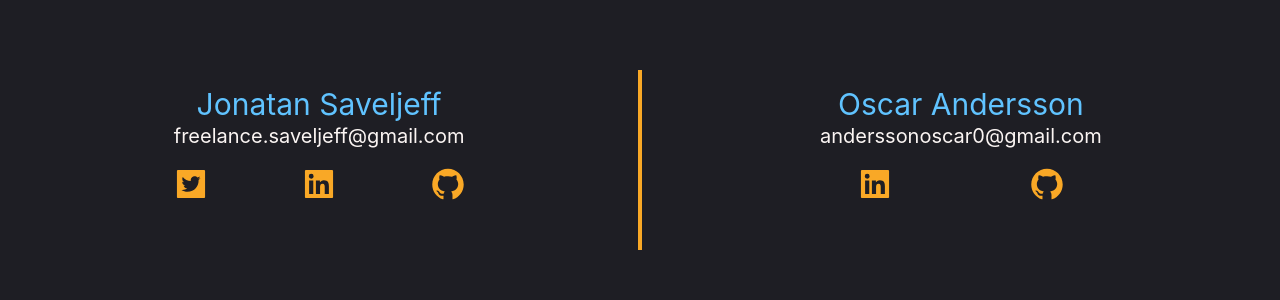
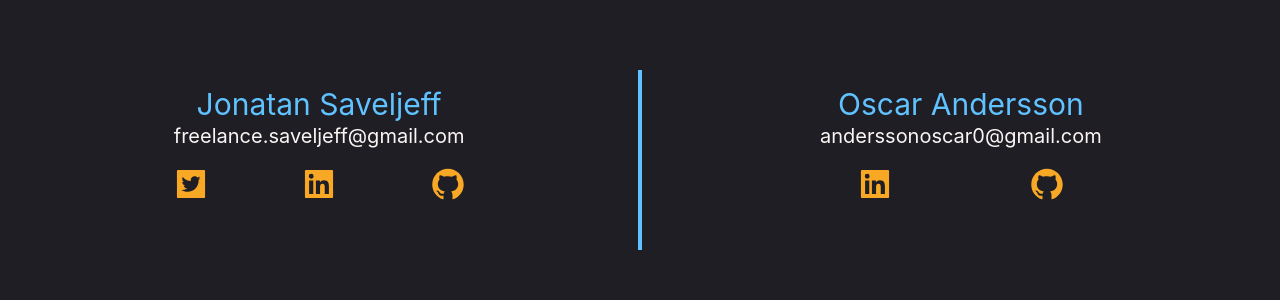
Before and after one commit to XenaDevs/tools, a Next.js app: page /contact in a window 1280 px wide. Shown: the part 350-650 px from the top of the page. Built offline with nearby package versions, Linux system fonts and the light colour scheme.

Commit message:
blue bar instead of yellow

```diff
--- a/pages/contact.tsx
+++ b/pages/contact.tsx
@@ -62,7 +62,7 @@ const Contact = () => {
           </div>
 
           <div className="my-6 lg:hidden" />
-          <div className="w-1 bg-CTA" />
+          <div className="w-1 bg-Accent" />
 
           <div className="mt-4 lg:w-1/2 mb-8" id="oscar">
             <h2 className="text-xl md:text-2xl lg:text-3xl text-Accent">
```
